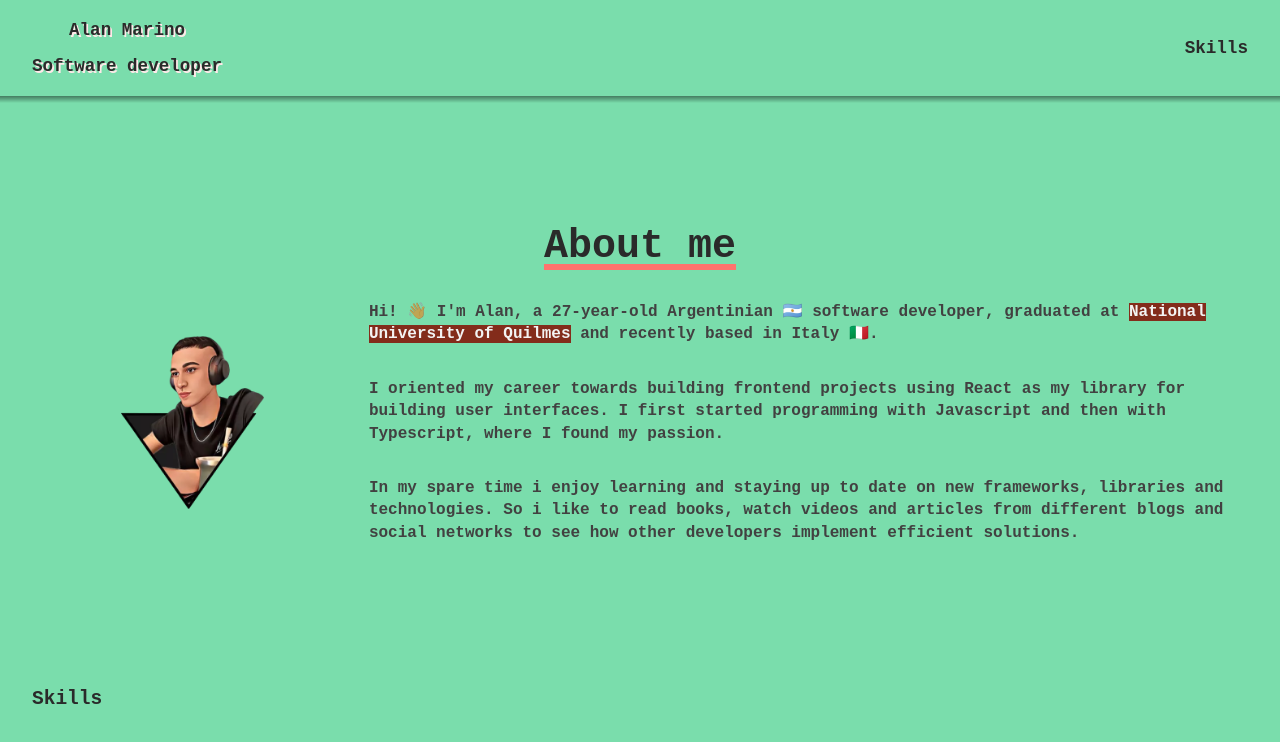
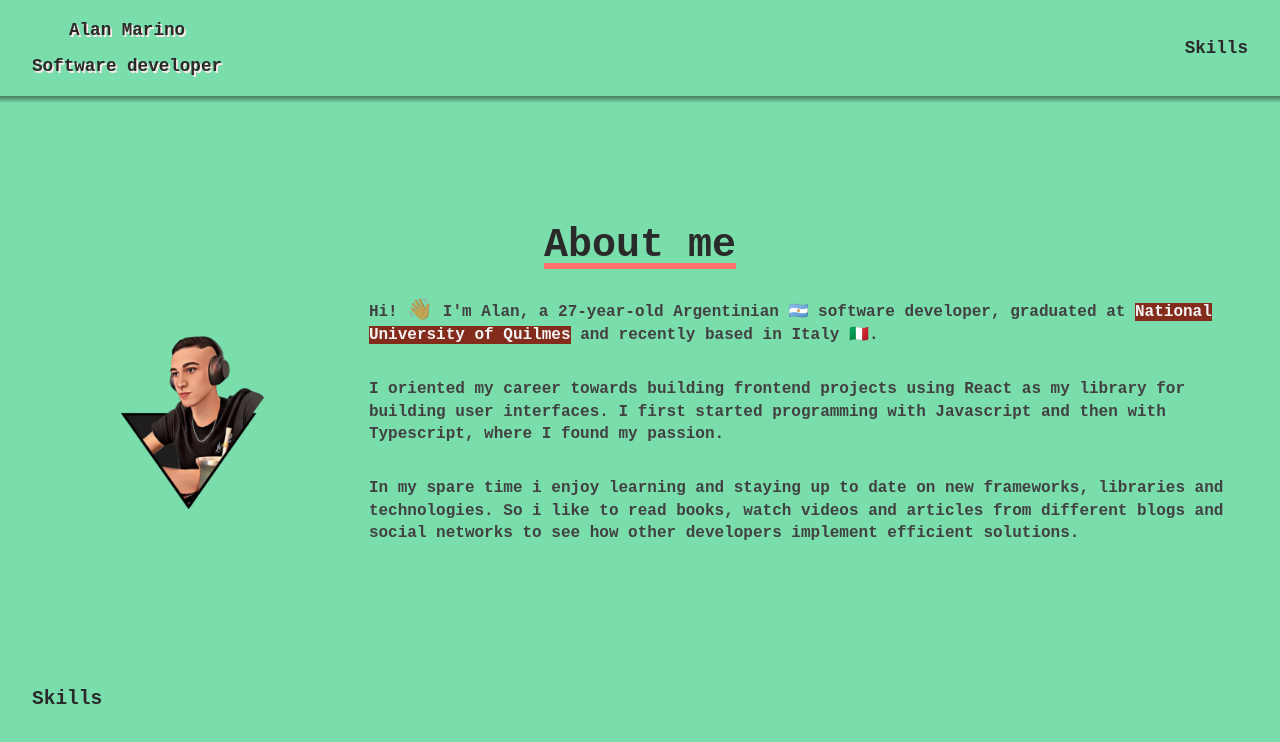
Before and after one commit to marinoalan/portfolio, a Next.js app: page / in a window 1280 px wide. Shown: the top 742 px of the page. Built offline with nearby package versions, Linux system fonts and the light colour scheme.

Commit message:
Added more font size on hand

```diff
--- a/pages/index.tsx
+++ b/pages/index.tsx
@@ -55,6 +55,8 @@ const CountryFlag = styled.span`
 `;
 
 const WavingHandStyled = styled.span`
+  font-size: 1.3em;
+
   @media (prefers-color-scheme: light) {
     filter: contrast(0.5);
   }
```
